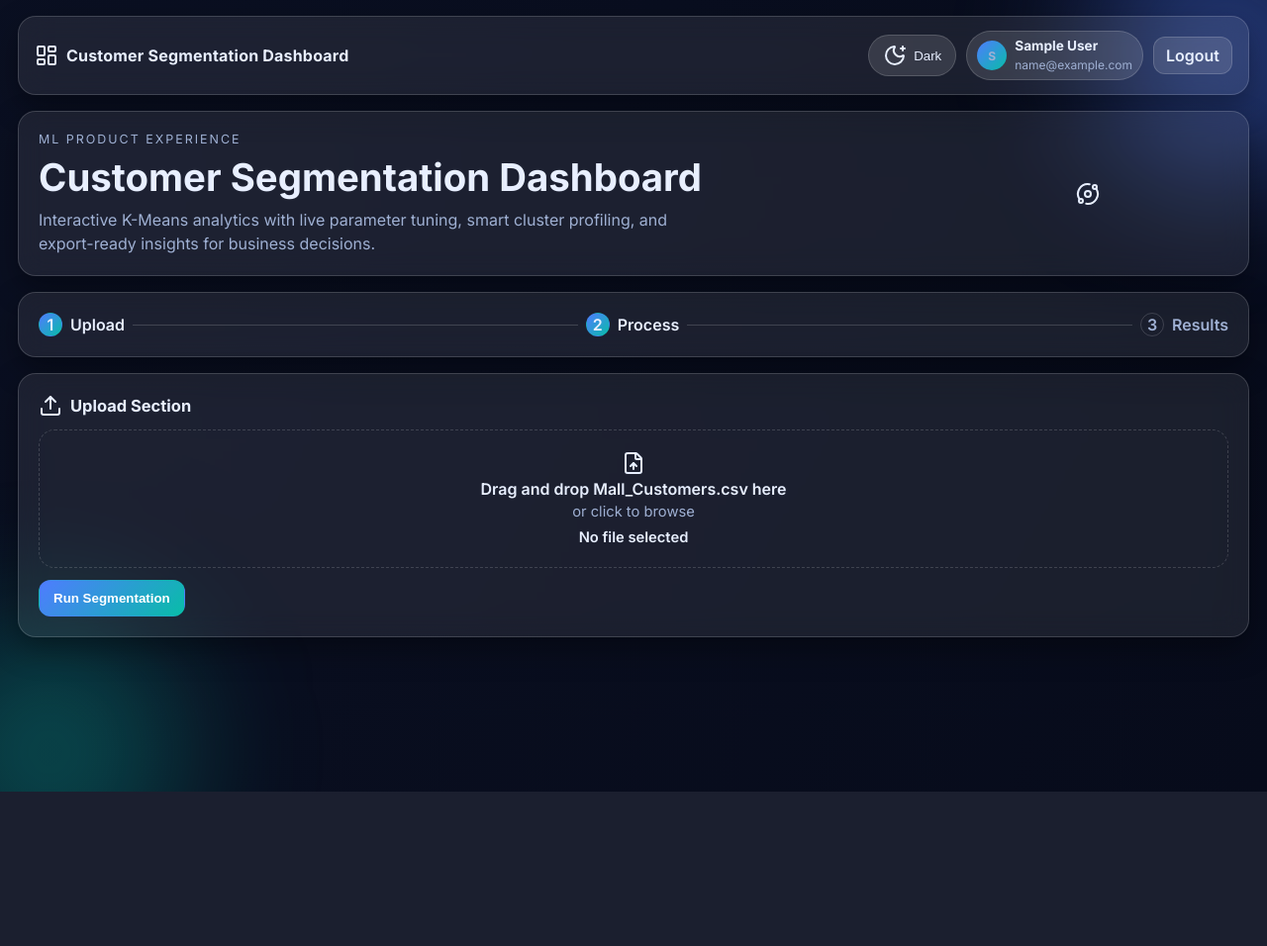
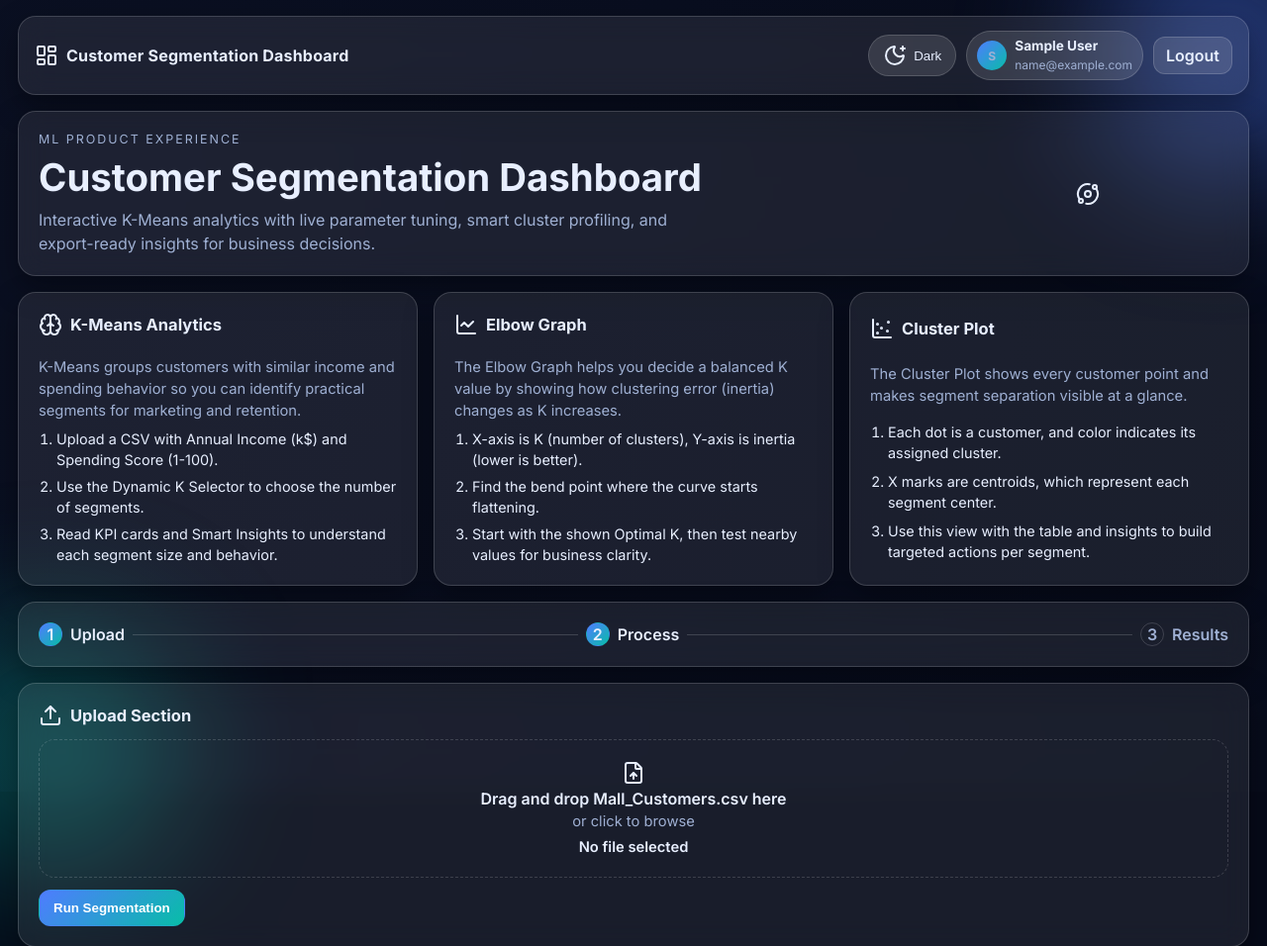
Before and after one commit to aneeshkashyap/ml-customer-segmentation-dashboard, a Flask app: page / in a window 1280 px wide. Shown: the top 956 px of the page at 99% size. Before the commit the page ends 800 px from the top, so only its background shows below. Run offline with Flask 3, Linux system fonts and the light colour scheme; the visitor is signed in with stand-in values (Sample User, id 1); data comes from the database, SQL or seed files in the repository; data that the repository does not hold is empty; some libraries are stand-ins or nearby versions.

Commit message:
Add user guidance for K-Means analytics, elbow graph, and cluster plot

```diff
--- a/static/style.css
+++ b/static/style.css
@@ -399,6 +399,33 @@ h1 {
 .insight-grid {
     display: grid;
     gap: 16px;
+}
+
+.guide-grid {
+    display: grid;
+    grid-template-columns: repeat(3, minmax(0, 1fr));
+    gap: 16px;
+}
+
+.guide-card {
+    display: grid;
+    gap: 8px;
+}
+
+.guide-text {
+    margin: 0;
+    color: var(--text-muted);
+    line-height: 1.5;
+    font-size: 0.92rem;
+}
+
+.guide-list {
+    margin: 0;
+    padding-left: 18px;
+    display: grid;
+    gap: 6px;
+    line-height: 1.45;
+    font-size: 0.9rem;
 }
 
 .controls-row {
@@ -894,6 +921,7 @@ tbody tr:hover {
 }
 
 @media (max-width: 1024px) {
+    .guide-grid,
     .controls-row,
     .kpi-grid,
     .plot-grid,
--- a/templates/index.html
+++ b/templates/index.html
@@ -53,6 +53,50 @@
             <div class="hero-icon" aria-hidden="true">
                 <i data-lucide="orbit"></i>
             </div>
+        </section>
+
+        <section class="guide-grid fade-up">
+            <article class="card glass guide-card">
+                <div class="card-header">
+                    <h2><i data-lucide="brain"></i> K-Means Analytics</h2>
+                </div>
+                <p class="guide-text">
+                    K-Means groups customers with similar income and spending behavior so you can identify practical segments for marketing and retention.
+                </p>
+                <ol class="guide-list">
+                    <li>Upload a CSV with Annual Income (k$) and Spending Score (1-100).</li>
+                    <li>Use the Dynamic K Selector to choose the number of segments.</li>
+                    <li>Read KPI cards and Smart Insights to understand each segment size and behavior.</li>
+                </ol>
+            </article>
+
+            <article class="card glass guide-card">
+                <div class="card-header">
+                    <h2><i data-lucide="chart-line"></i> Elbow Graph</h2>
+                </div>
+                <p class="guide-text">
+                    The Elbow Graph helps you decide a balanced K value by showing how clustering error (inertia) changes as K increases.
+                </p>
+                <ol class="guide-list">
+                    <li>X-axis is K (number of clusters), Y-axis is inertia (lower is better).</li>
+                    <li>Find the bend point where the curve starts flattening.</li>
+                    <li>Start with the shown Optimal K, then test nearby values for business clarity.</li>
+                </ol>
+            </article>
+
+            <article class="card glass guide-card">
+                <div class="card-header">
+                    <h2><i data-lucide="scatter-chart"></i> Cluster Plot</h2>
+                </div>
+                <p class="guide-text">
+                    The Cluster Plot shows every customer point and makes segment separation visible at a glance.
+                </p>
+                <ol class="guide-list">
+                    <li>Each dot is a customer, and color indicates its assigned cluster.</li>
+                    <li>X marks are centroids, which represent each segment center.</li>
+                    <li>Use this view with the table and insights to build targeted actions per segment.</li>
+                </ol>
+            </article>
         </section>
 
         <section class="progress-wrap glass fade-up">
```
